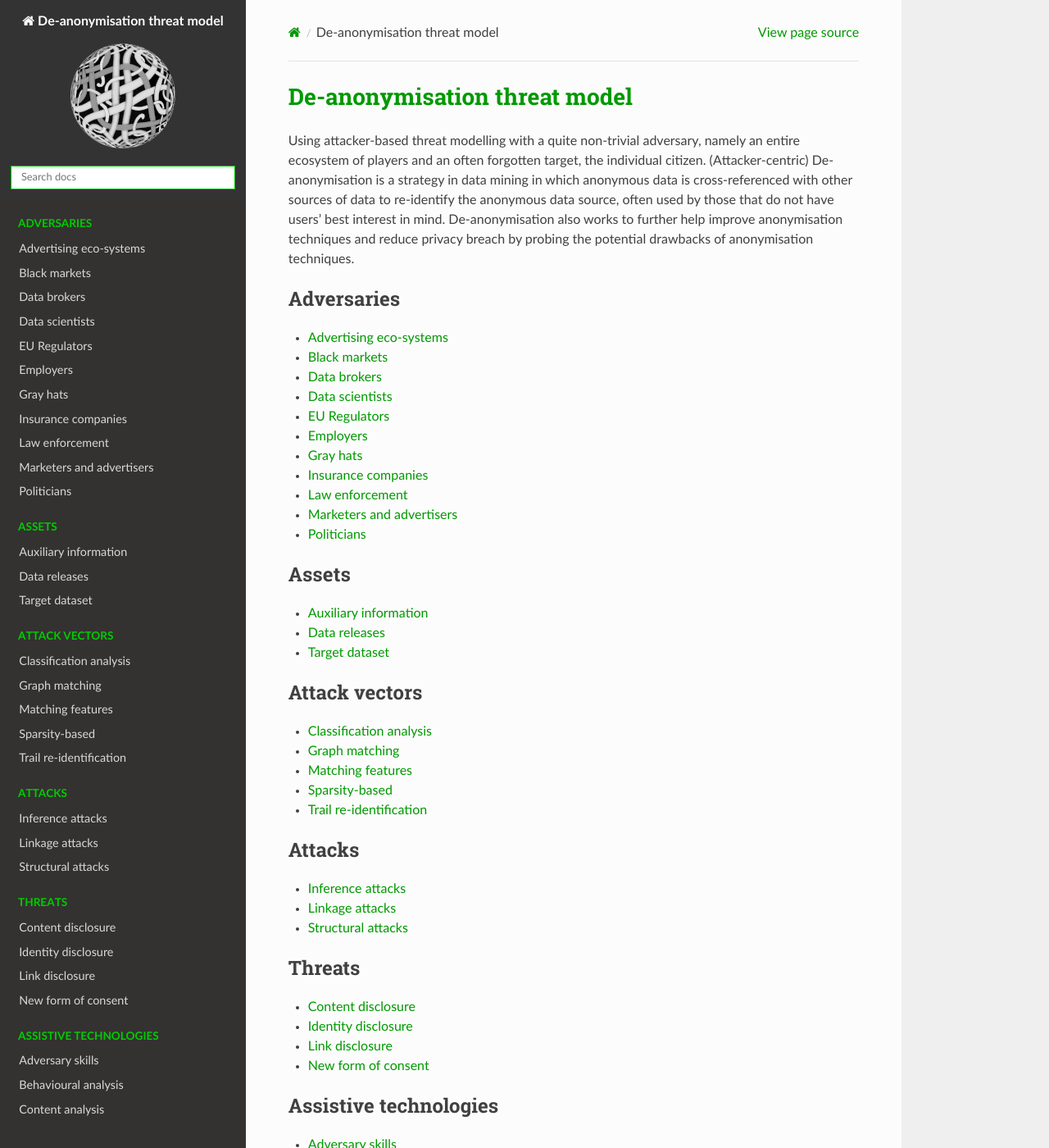
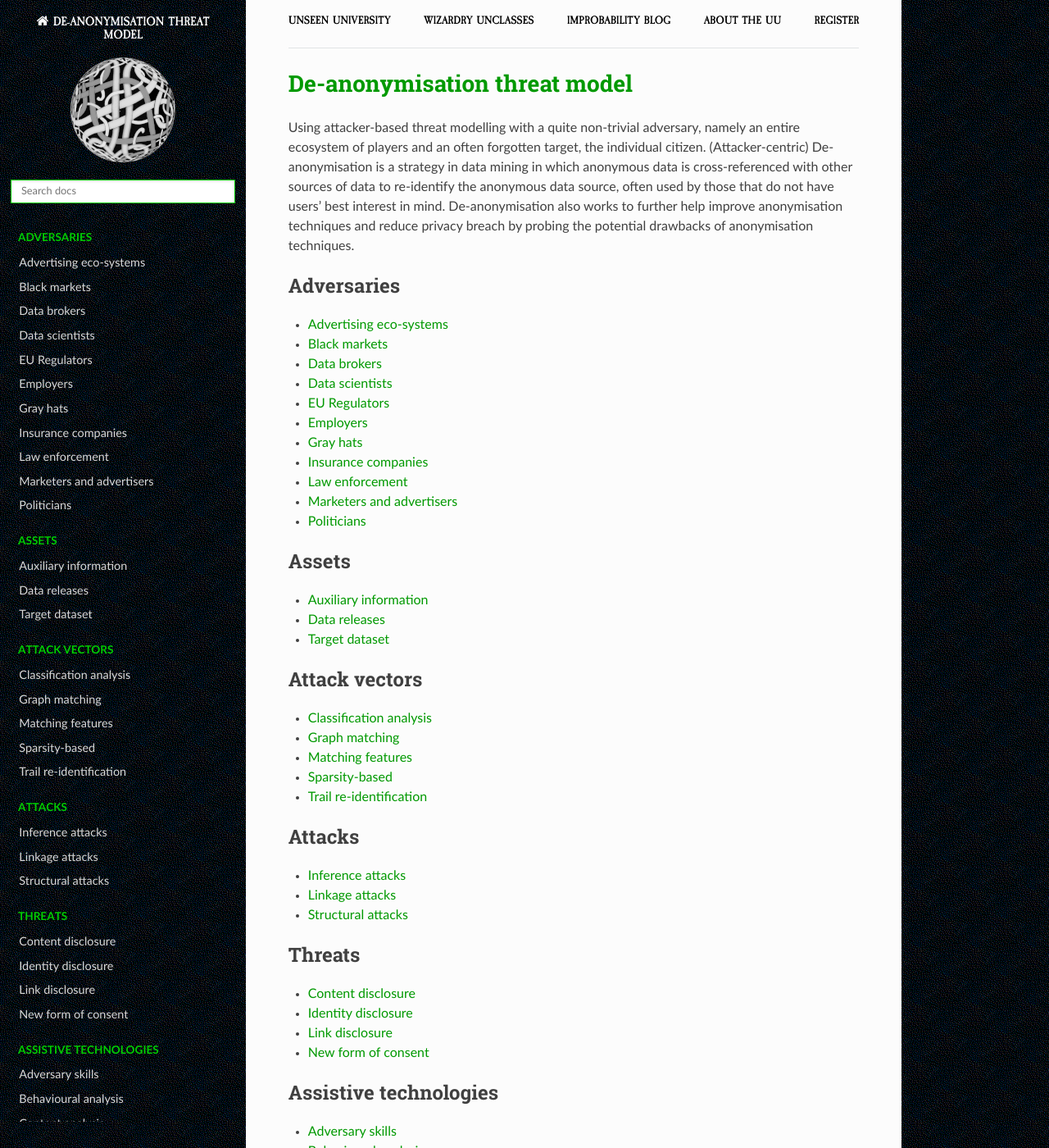
Before and after one commit to tymyrddin/green-da, a Sphinx documentation site: the page built from source/index.rst, in a window 1280 px wide and 1400 px high. Shown: the whole window at 82% size. Built offline with Sphinx 7.4.7 and the Read the Docs theme 2.0.0, drawn with Linux system fonts in a browser that asks for light colours; some of the changed text lies outside the part shown.

Commit message:
Theming and 2023

```diff
--- a/source/_static/css/custom.css
+++ b/source/_static/css/custom.css
@@ -42,3 +42,110 @@
 .rst-content code.literal, .rst-content tt.literal {
   color: #009900;
 }
+
+/* Breadcrumbs as navbar
+***********************************/
+
+/* Caslon font faces */
+
+@font-face {
+    font-family: 'caslon_antiqueregular';
+    src: url('caslonantique-webfont.woff2') format('woff2'),
+         url('caslonantique-webfont.woff') format('woff');
+    font-weight: normal;
+    font-style: normal;
+
+}
+
+@font-face {
+    font-family: 'caslon_antiquebolditalic';
+    src: url('caslonantique-bolditalic-webfont.woff2') format('woff2'),
+         url('caslonantique-bolditalic-webfont.woff') format('woff');
+    font-weight: normal;
+    font-style: normal;
+
+}
+
+@font-face {
+    font-family: 'caslon_antiqueitalic';
+    src: url('caslonantique-italic-webfont.woff2') format('woff2'),
+         url('caslonantique-italic-webfont.woff') format('woff');
+    font-weight: normal;
+    font-style: normal;
+
+}
+
+@font-face {
+    font-family: 'caslon_antiquebold';
+    src: url('caslonantique-bold-webfont.woff2') format('woff2'),
+         url('caslonantique-bold-webfont.woff') format('woff');
+    font-weight: normal;
+    font-style: normal;
+
+}
+
+topnav {
+  font-family: 'caslon_antiquebold', Arial, sans-serif;
+  font-weight:normal;
+  font-style:normal;
+  font-size: 0.9rem;
+
+}
+
+topnav ul {
+  display: flex;
+  flex-direction: row;
+  justify-content: space-around;
+  list-style: none;
+}
+
+@media screen and (min-width: 800px) {
+  topnav ul {
+    justify-content: space-between;
+  }
+}
+
+.nav__link, .nav__link:visited {
+  text-decoration: none !important;
+  font-size: 0.7rem;
+  color: black;
+  text-transform: uppercase;
+  font-weight: 700;
+}
+
+.nav__item + .nav__item {
+  margin-left: 0.1rem;
+}
+
+@media screen and (min-width: 800px) {
+    .nav__link, .nav__link:visited {
+        font-size: 0.9rem;
+    }
+
+    .nav__item + .nav__item {
+        margin-left: 1rem;
+    }
+}
+
+.wy-nav-content {
+  padding-top: 1rem;
+}
+
+.icon {
+  text-transform: uppercase;
+  font-family: 'caslon_antiquebold', Arial, sans-serif;
+  font-size: 0.9rem;
+  background: transparent;
+}
+
+.wy-body-for-nav {
+  background-image: url('../images/site/background.png');
+}
+
+.wy-nav-side {
+  background-image: url('../images/site/background.png');
+}
+
+.wy-side-nav-search {
+  background-image: url('../images/site/background.png');
+}
--- /dev/null
+++ b/source/_templates/breadcrumbs.html
@@ -0,0 +1,12 @@
+<div class="container">
+    <topnav>
+            <ul>
+                <li class="nav__item"><a href="https://uu.tymyrddin.dev/" class="nav__link">Unseen University</a></li>
+                <li class="nav__item"><a href="https://uu.tymyrddin.dev/" class="nav__link">Wizardry Unclasses</a></li>
+                <li class="nav__item"><a href="https://uu.tymyrddin.dev/blog/" class="nav__link">Improbability Blog</a></li>
+                <li class="nav__item"><a href="https://uu.tymyrddin.dev/about/" class="nav__link">About the UU</a></li>
+                <li class="nav__item"><a href="https://uu.tymyrddin.dev/registration/" class="nav__link">Register</a></li>
+            </ul>
+    </topnav>
+    <hr>
+</div>
--- a/source/_templates/footer.html
+++ b/source/_templates/footer.html
@@ -1,4 +1,4 @@
 {% extends "!footer.html" %}
 {%- block contentinfo %}
-        <a href="https://uu.tymyrddin.dev">Unseen University</a>, 2022, with a forest garden <a href="https://ut7.fr/">fostered by /ut7</a>.
+        <a href="https://uu.tymyrddin.dev">Unseen University</a>, 2023, with a forest garden <a href="https://ut7.fr/">fostered by /ut7</a>.
 {% endblock %}
```
Also changed, not shown: README.md (+2 -0 lines), source/_static/css/caslonantique-bold-webfont.woff (added), source/_static/css/caslonantique-bold-webfont.woff2 (added), source/_static/css/caslonantique-bolditalic-webfont.woff (added), source/_static/css/caslonantique-bolditalic-webfont.woff2 (added), source/_static/css/caslonantique-italic-webfont.woff (added), source/_static/css/caslonantique-italic-webfont.woff2 (added), source/_static/css/caslonantique-webfont.woff (added), source/_static/css/caslonantique-webfont.woff2 (added), source/_static/images/site/background.png (added).
